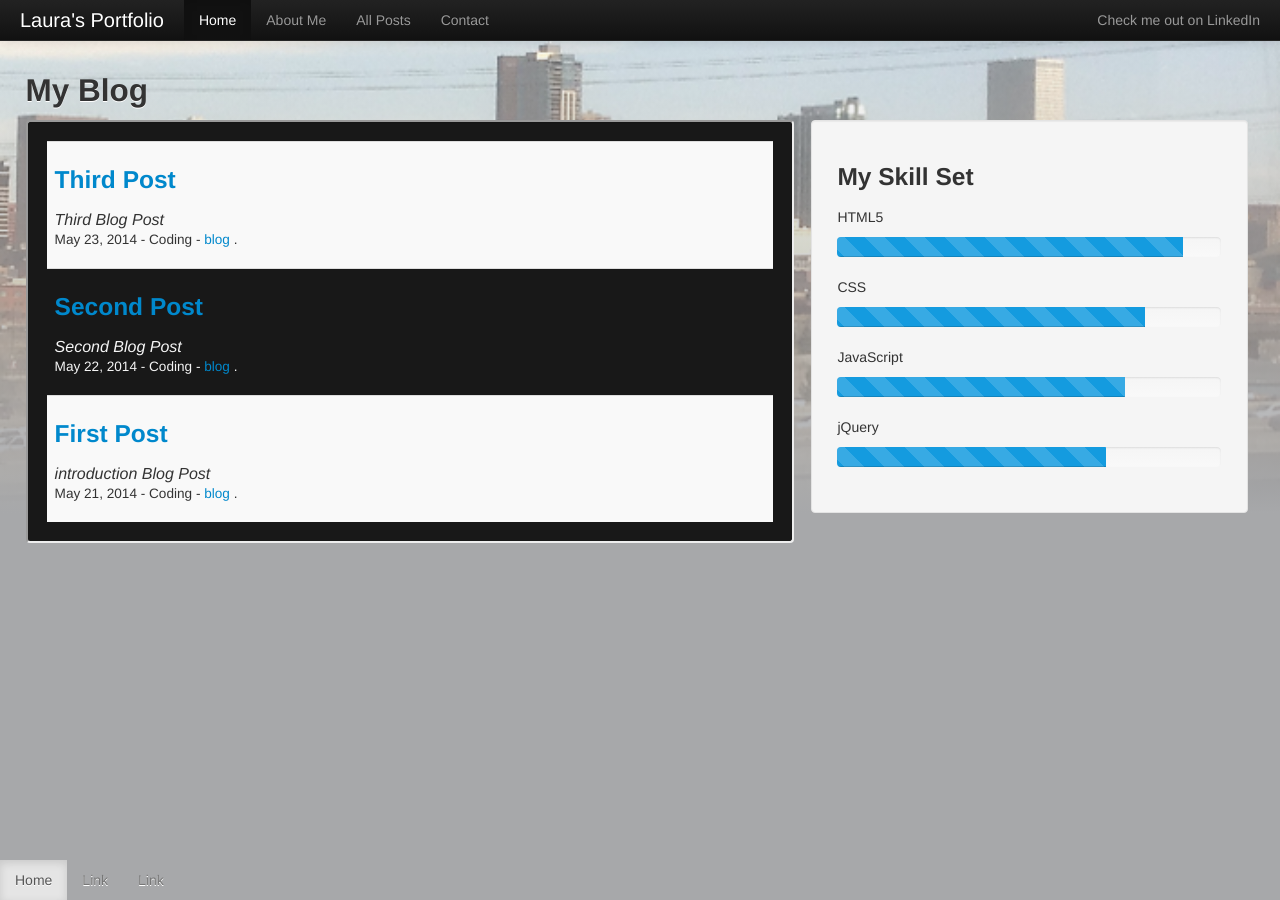
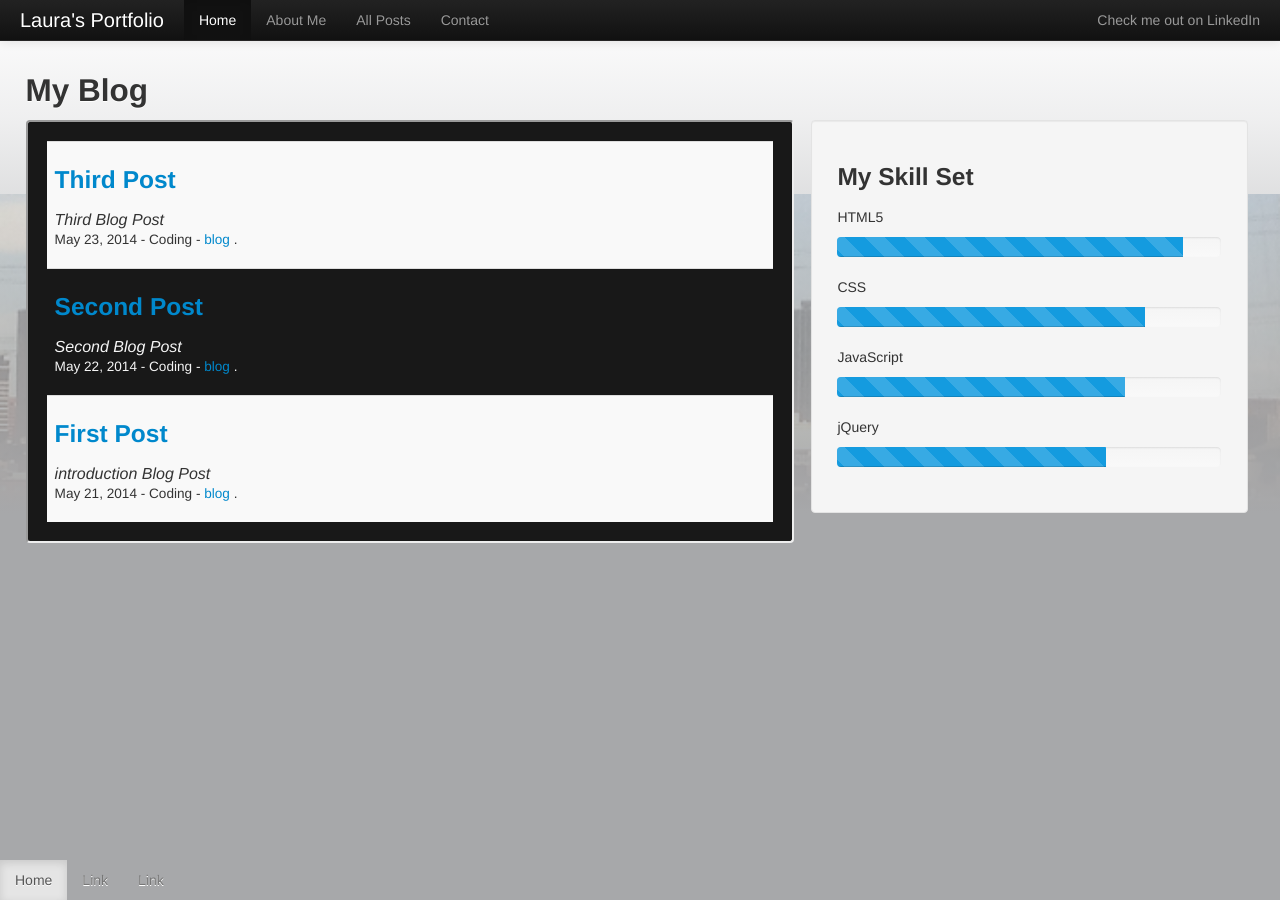
Before and after one commit to LauraR6561/Laurar6561.github.io, a Jekyll site: the page built from index.html, in a window 1280 px wide. Built offline with Jekyll 4.4.1, drawn with Linux system fonts in a browser that asks for light colours; Markdown is read by kramdown in place of the engine named in the settings.

Commit message:
css change

```diff
--- a/css/template.css
+++ b/css/template.css
@@ -1,8 +1,8 @@
 html{
     background-image:url("/img/denver.png");
     background-size: 100%;
-    background-repeat: repeat;
-    background-position:top;
+    background-repeat: no-repeat;
+    background-position:center;
 }
 body{
     padding:0px;
```
